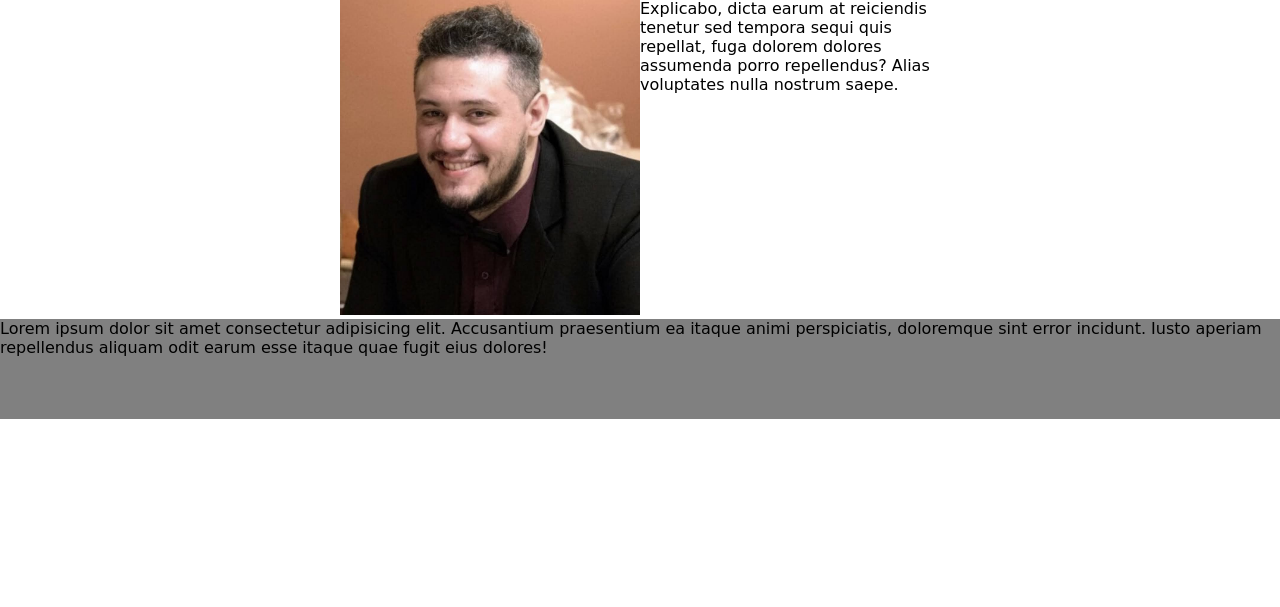
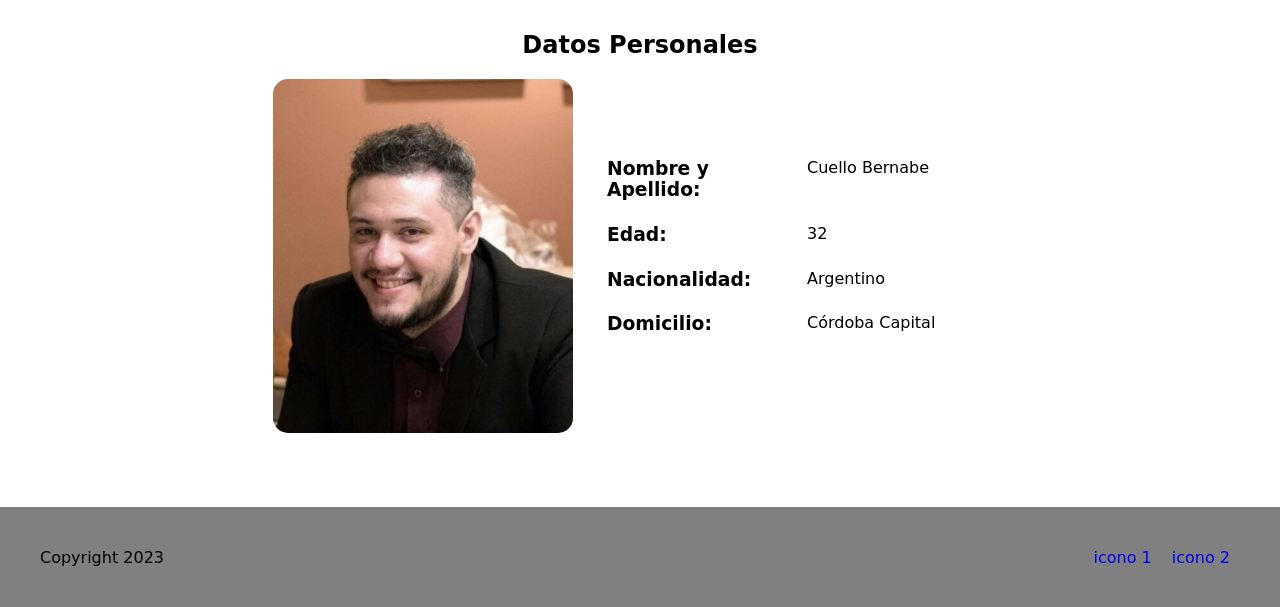
Before and after one commit to bercuello/ProyArgProgCV, a plain HTML site: page index.html in a window 1280 px wide. Shown: the part 193-800 px from the top of the page. Drawn offline with Linux system fonts and the light colour scheme; a web font is replaced by a local one.

Commit message:
avance en el perfil y los datos

```diff
--- a/css/style.css
+++ b/css/style.css
@@ -10,16 +10,21 @@ body{
 
     flex-direction: column;
     justify-content: space-between;
+    height: 100vh;
 }
 
 nav{
     background-color: black;
+
+    display: flex;
+    justify-content: center;
+    align-items: center;
 }
 
 .barraSuperior{
-    max-width: 1200px;
+    width: 1200px;
+
     display: flex;
-
     justify-content: space-between;
     align-items: center;
 }
@@ -46,16 +51,65 @@ nav{
     width: 300px;
 }
 
+main{
+    display: flex;
+    flex-direction: column;
+    justify-content: center;
+    align-items: center;
+}
+
 .portada{
+    width: 60%;
     display: flex;
-    justify-content: center;
+    justify-content: space-around;
+    align-items: center;
 }
 
 .datos{
-    width: 300px;
+    width: 400px;
+    height: 200px;
+    display: flex;
+
+    flex-wrap:wrap;
+    justify-content: center;
+    align-items: flex-start;/*flex-start*/
+}
+
+.datos div {
+    width: 50%;
+}
+
+.title{
+    padding-bottom: 20px;
+}
+
+.perfil__img{
+    border-radius: 15px;
 }
 
 footer{
     height: 100px;
     background-color: gray;
+
+    padding-left: 20px;
+    padding-right: 20px;
+    display:flex;
+    justify-content: center;
 }
+
+.pie{
+    width: 1200px;
+    display: flex;
+    justify-content: space-between;
+    align-items: center;
+}
+
+.redes__list{
+    list-style: none;
+    display: flex;
+}
+
+.redes__list li a{
+    text-decoration: none;
+    padding: 10px;
+}
--- a/index.html
+++ b/index.html
@@ -10,6 +10,9 @@
     <link rel="preconnect" href="https://fonts.googleapis.com">
     <link rel="preconnect" href="https://fonts.gstatic.com" crossorigin>
     <link href="https://fonts.googleapis.com/css2?family=Roboto:wght@300;400;500;900&family=Walter+Turncoat&display=swap" rel="stylesheet">
+
+    <!-- Fontawesome -->
+    <script src="https://kit.fontawesome.com/1fbe4b06be.js" crossorigin="anonymous"></script>
 
     <!-- CSS -->
     <link rel="stylesheet" href="css/style.css">
@@ -29,20 +32,62 @@
         </div>
     </nav>
     <main>
+        <section>
+            <h1 class="title">Datos Personales</h1>
+        </section>
         <div class="portada">
             <section class="perfil">
                 <img class="perfil__img" src="img/perfil.jpeg" alt="foto de perfil">
             </section>
 
             <section class="datos">
-                <p>
-                    Lorem ipsum dolor sit, amet consectetur adipisicing elit. Explicabo, dicta earum at reiciendis tenetur sed tempora sequi quis repellat, fuga dolorem dolores assumenda porro repellendus? Alias voluptates nulla nostrum saepe.
-                </p>
+                <div>
+                    <h3>Nombre y Apellido:</h3>
+                </div>
+                <div>
+                    <p>Cuello Bernabe</p>
+                </div>
+                <div>
+                    <h3>Edad:</h3>
+                </div>
+                <div>
+                    <p>32</p>
+                </div>
+                <div>
+                    <h3>Nacionalidad:</h3>
+                </div>
+                <div>
+                    <p>Argentino</p>
+                </div>
+                <div>
+                    <h3>Domicilio:</h3>
+                </div>
+                <div>
+                    <p>Córdoba Capital</p>
+                </div>
             </section>
         </div>
     </main>
     <footer>
-<p>Lorem ipsum dolor sit amet consectetur adipisicing elit. Accusantium praesentium ea itaque animi perspiciatis, doloremque sint error incidunt. Iusto aperiam repellendus aliquam odit earum esse itaque quae fugit eius dolores!</p>
+        <div class="pie">
+            <div>
+                <p>Copyright 2023</p>
+            </div>
+            <div class="redes">
+                <ul class="redes__list">
+                    <li>
+                        <a href="#">
+                            icono 1
+                        </a>
+                    </li>
+                    <li>
+                        <a href="https://github.com/bercuello">
+                            icono 2
+                        </a>
+                    </li>
+                </ul>
+            </div>
+        </div>
     </footer>
 </body>
 </html>
```
